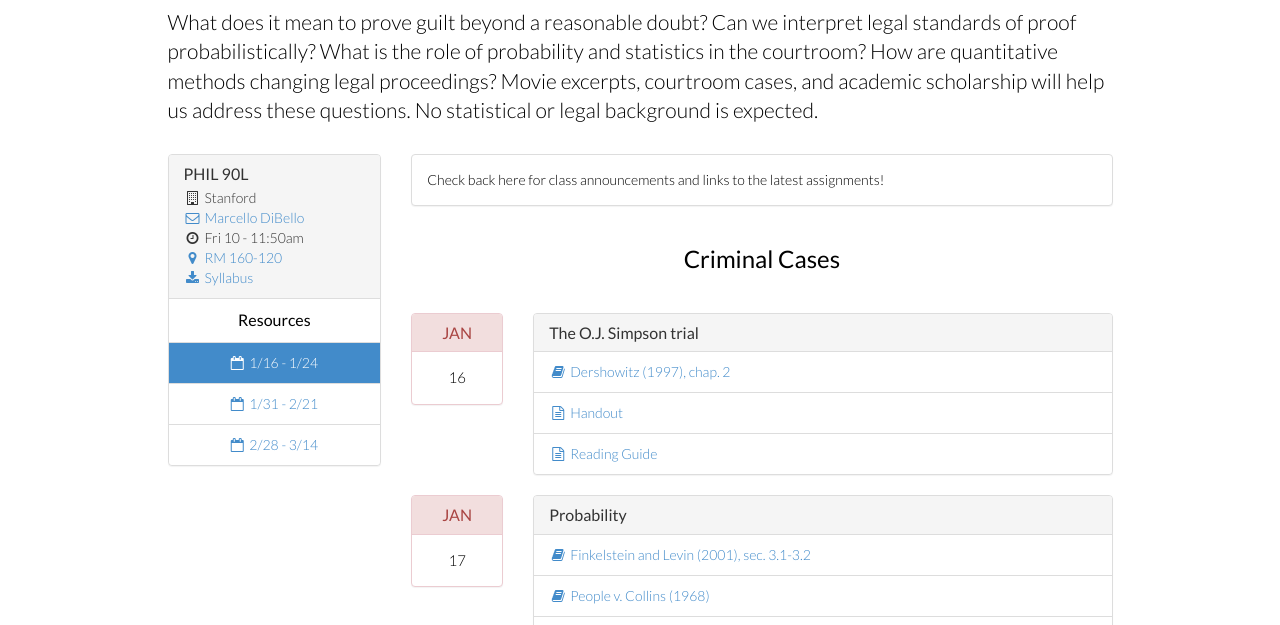
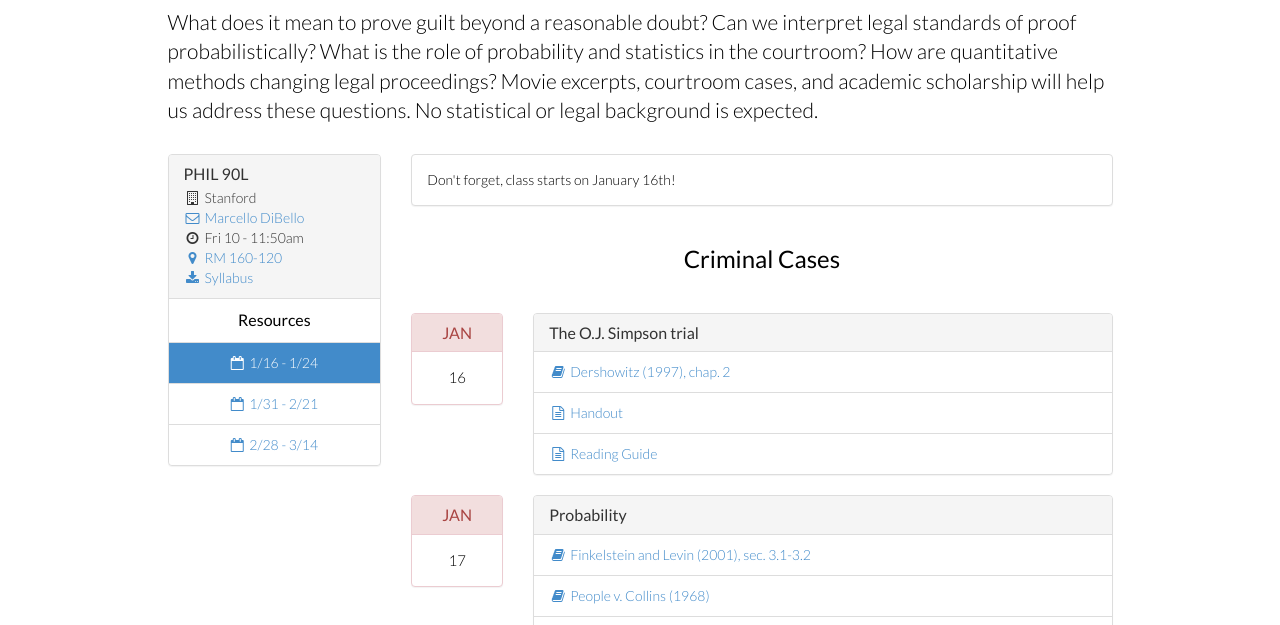
Before and after one commit to hdlnd/phil90L, a plain HTML site: page index.html in a window 1280 px wide. Shown: the part 156-781 px from the top of the page. Drawn offline with nearby package versions, Linux system fonts and the light colour scheme.

Commit message:
Changed announcement

```diff
--- a/index.html
+++ b/index.html
@@ -80,7 +80,7 @@
 					<div class="panel panel-default announcements">
 						<div class="panel-body">
 	<!-- Add/update class announcements in this div -->
-						Check back here for class announcements and links to the latest assignments!
+							Don't forget, class starts on January 16th!
 						</div>
 					</div>
 
```
